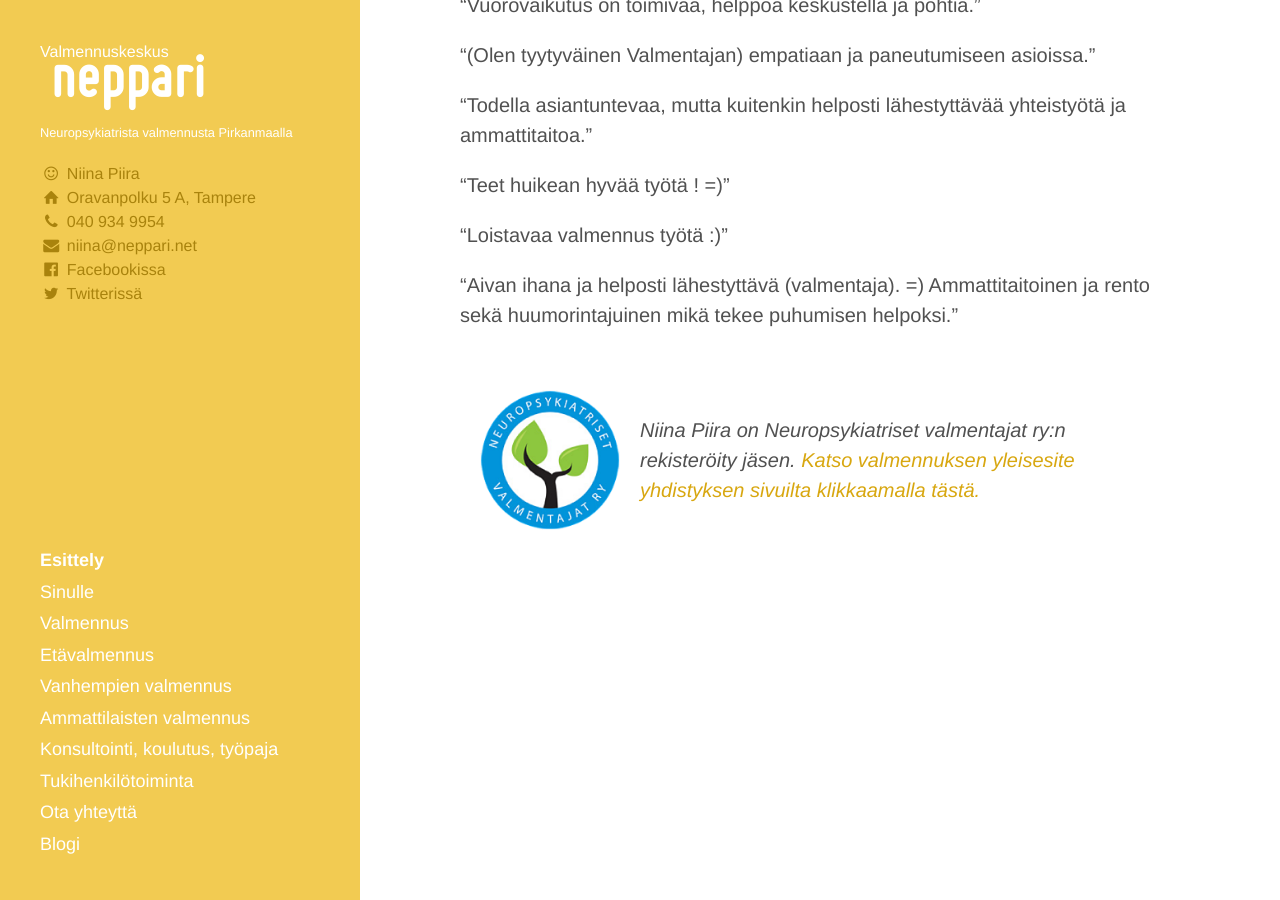
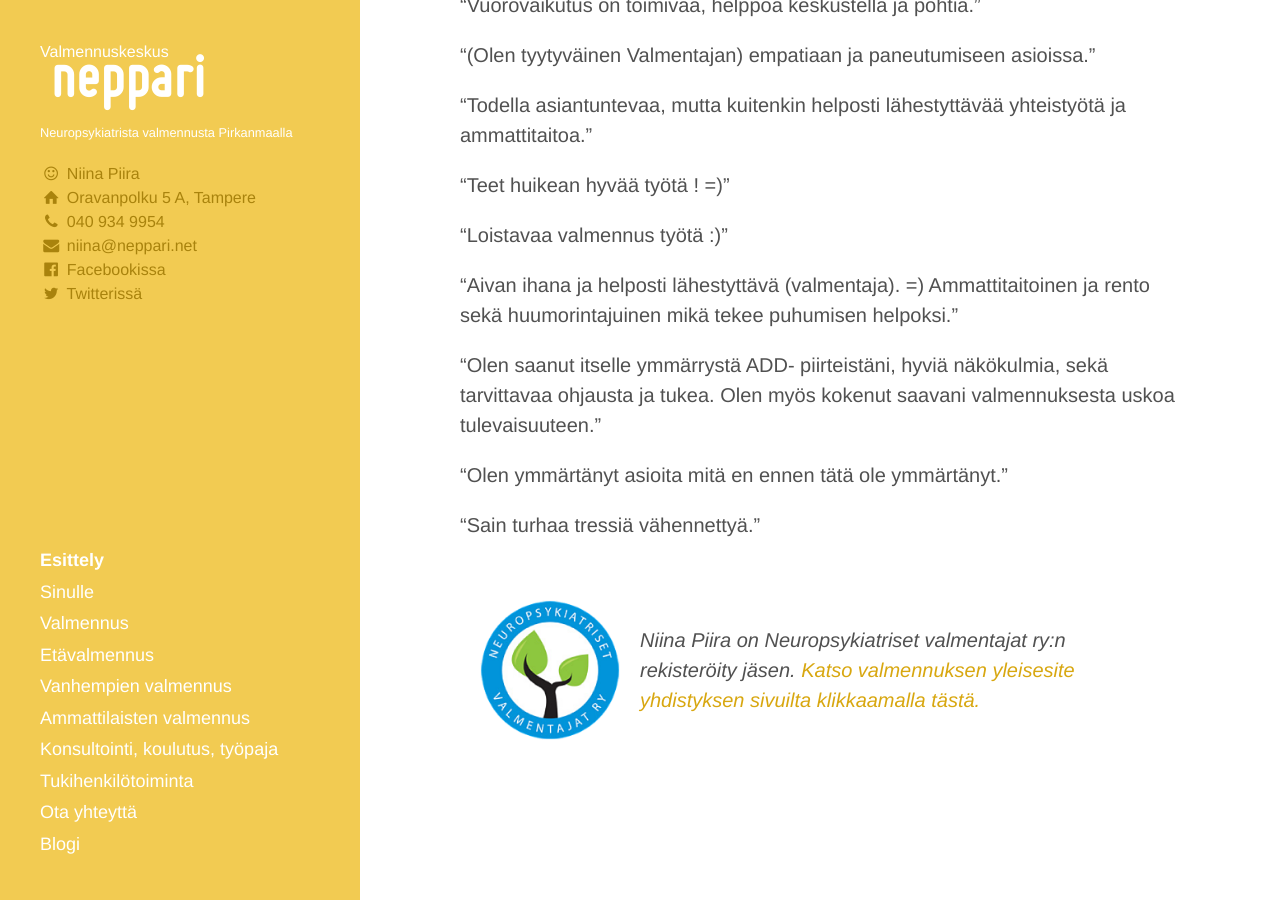
Before and after one commit to niinapiira/neppari.net, a Jekyll site: the page built from index.md, in a window 1280 px wide and 900 px high, scrolled down 2352 px. Built offline with Jekyll 4.4.1, drawn with Linux system fonts in a browser that asks for light colours.

Commit message:
Update index.md

```diff
--- a/index.md
+++ b/index.md
@@ -88,3 +88,9 @@
 "Loistavaa valmennus työtä :)"
 
 "Aivan ihana ja helposti lähestyttävä (valmentaja). =) Ammattitaitoinen ja rento sekä huumorintajuinen mikä tekee puhumisen helpoksi."
+
+"Olen saanut itselle ymmärrystä ADD- piirteistäni, hyviä näkökulmia, sekä tarvittavaa ohjausta ja tukea. Olen myös kokenut saavani valmennuksesta uskoa tulevaisuuteen."
+
+"Olen ymmärtänyt asioita mitä en ennen tätä ole ymmärtänyt."
+
+"Sain turhaa tressiä vähennettyä."
```
